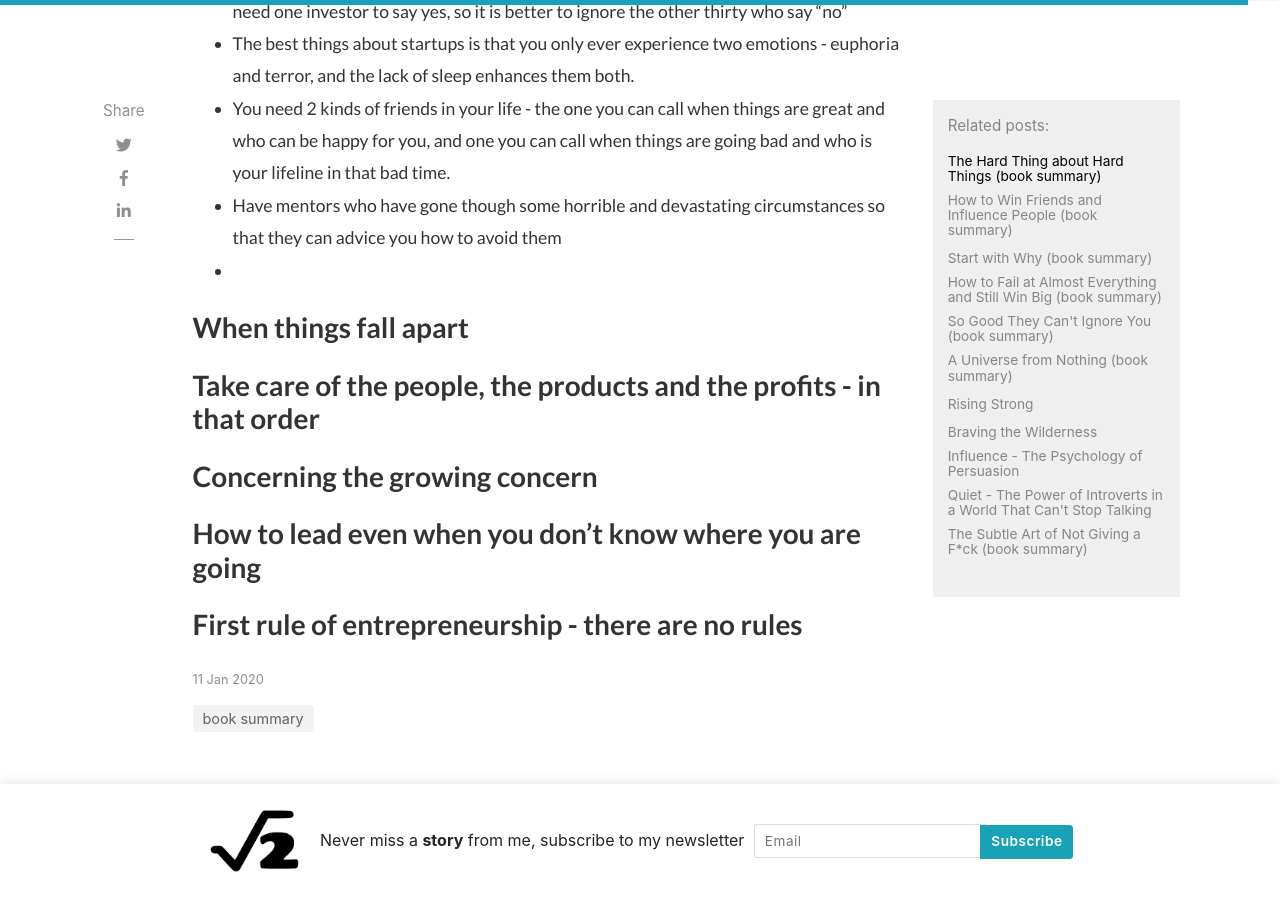
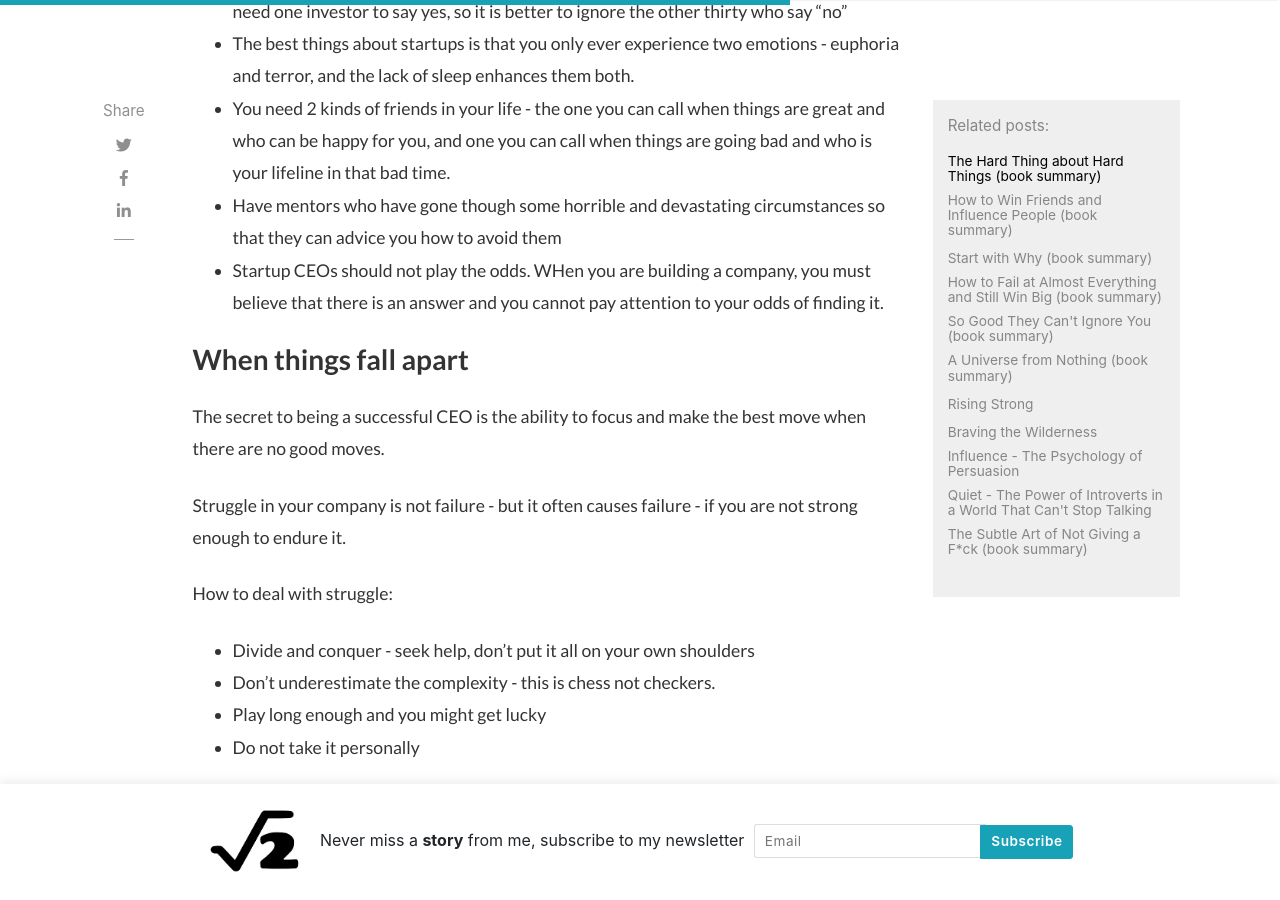
Before and after one commit to rutum/rutum.github.io, a Jekyll site: the page built from _posts/2020-1-11-the-hard-thing-about-hard-things.md, in a window 1280 px wide and 900 px high, scrolled down 707 px. Built offline with Jekyll 4.4.1, drawn with Linux system fonts in a browser that asks for light colours; nearby versions of some CDN libraries; comment, search, counter and statistics services are not loaded.

Commit message:
hard things

```diff
--- a/_posts/2020-1-11-the-hard-thing-about-hard-things.md
+++ b/_posts/2020-1-11-the-hard-thing-about-hard-things.md
@@ -19,9 +19,21 @@ Some tidbits of learning:
 - The best things about startups is that you only ever experience two emotions - euphoria and terror, and the lack of sleep enhances them both.
 - You need 2 kinds of friends in your life - the one you can call when things are great and who can be happy for you, and one you can call when things are going bad and who is your lifeline in that bad time.
 - Have mentors who have gone though some horrible and devastating circumstances so that they can advice you how to avoid them
--
+- Startup CEOs should not play the odds. WHen you are building a company, you must believe that there is an answer and you cannot pay attention to your odds of finding it.
 
 ### When things fall apart
+
+The secret to being a successful CEO is the ability to focus and make the best move when there are no good moves.
+
+Struggle in your company is not failure - but it often causes failure - if you are not strong enough to endure it.
+
+How to deal with struggle:
+- Divide and conquer - seek help, don't put it all on your own shoulders
+- Don't underestimate the complexity - this is chess not checkers.
+- Play long enough and you might get lucky
+- Do not take it personally
+
+
 
 ### Take care of the people, the products and the profits - in that order
 
```
